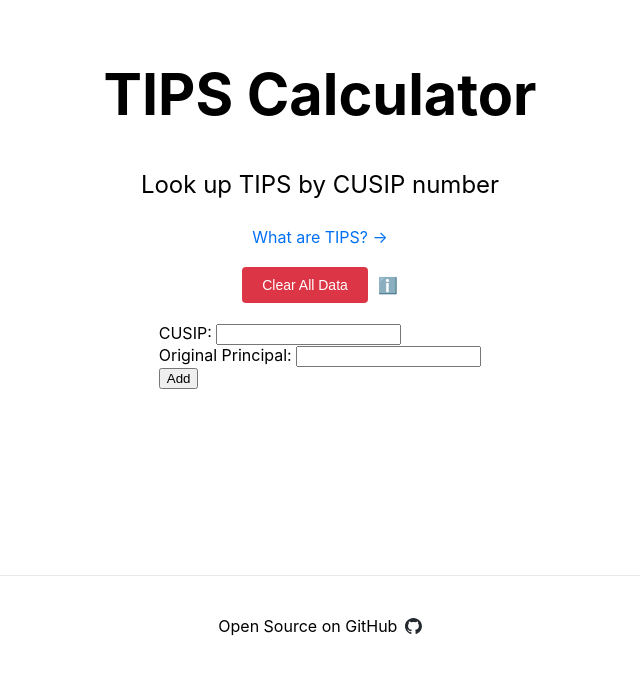
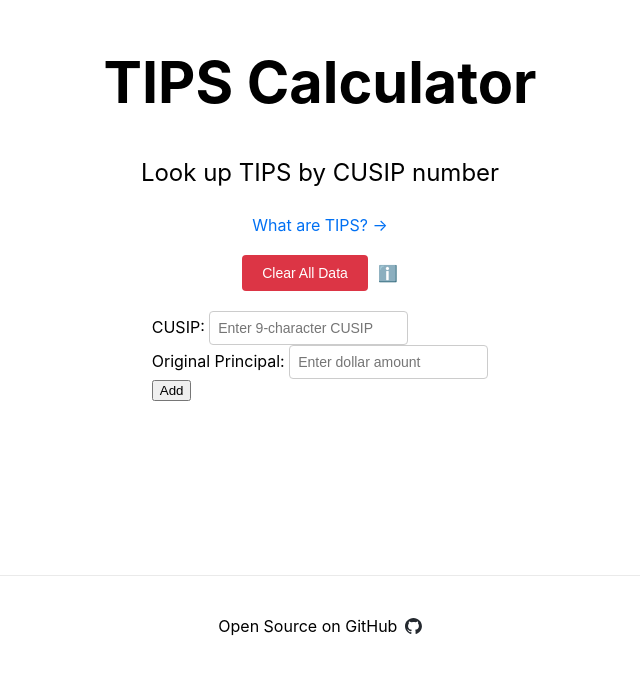
Before and after one commit to dabutvin/tips-calculator, a Next.js app: page / in a window 1280 px wide. Shown: the part 125-800 px from the top of the page, without its empty margins (320-960 px from the left). Built offline with nearby package versions, Linux system fonts and the light colour scheme.

Commit message:
validation for cusip inputs

```diff
--- a/app/page.js
+++ b/app/page.js
@@ -34,7 +34,7 @@ export default function Home() {
                             fontSize: '16px',
                             display: 'inline-flex',
                             alignItems: 'center',
-                            gap: '8px'
+                            gap: '8px',
                         }}
                     >
                         What are TIPS? →
--- a/components/cusipDetails.js
+++ b/components/cusipDetails.js
@@ -74,14 +74,16 @@ export default function CusipDetails({ cusip, originalPrincipal }) {
     if (error) {
         return (
             <div className={styles.cusipDetails}>
-                <div style={{
-                    color: '#dc3545',
-                    backgroundColor: '#f8d7da',
-                    border: '1px solid #f5c6cb',
-                    borderRadius: '4px',
-                    padding: '10px',
-                    marginBottom: '10px'
-                }}>
+                <div
+                    style={{
+                        color: '#dc3545',
+                        backgroundColor: '#f8d7da',
+                        border: '1px solid #f5c6cb',
+                        borderRadius: '4px',
+                        padding: '10px',
+                        marginBottom: '10px',
+                    }}
+                >
                     <strong>Error:</strong> {error}
                 </div>
                 <table>
--- a/components/cusipList.js
+++ b/components/cusipList.js
@@ -10,12 +10,15 @@ import {
     removeCusipFromStorage,
     isLocalStorageAvailable,
 } from '../utils/localStorage'
+import { validateCusip, validateOriginalPrincipal } from '../utils/validation'
 
 export default function CusipList() {
     const [cusips, setCusips] = useState([])
     const [storageAvailable, setStorageAvailable] = useState(true)
     const [loading, setLoading] = useState(true)
     const [notification, setNotification] = useState(null)
+    const [cusipError, setCusipError] = useState('')
+    const [originalPrincipalError, setOriginalPrincipalError] = useState('')
 
     // Show notification helper (only for errors)
     const showNotification = (message, type = 'error') => {
@@ -59,9 +62,26 @@ export default function CusipList() {
     const handleNewCusip = (event) => {
         event.preventDefault()
 
+        const cusipId = event.target['cusipId'].value.trim()
+        const originalPrincipal = event.target['originalPrincipal'].value.trim()
+
+        // Validate CUSIP before submission
+        const validationError = validateCusip(cusipId)
+        if (validationError) {
+            setCusipError(validationError)
+            return
+        }
+
+        // Validate original principal before submission
+        const originalPrincipalValidationError = validateOriginalPrincipal(originalPrincipal)
+        if (originalPrincipalValidationError) {
+            setOriginalPrincipalError(originalPrincipalValidationError)
+            return
+        }
+
         const newCusip = {
-            cusipId: event.target['cusipId'].value,
-            originalPrincipal: event.target['originalPrincipal'].value,
+            cusipId: cusipId,
+            originalPrincipal: originalPrincipal,
         }
 
         // Update local state
@@ -77,6 +97,9 @@ export default function CusipList() {
             }
         }
 
+        // Reset form
+        setCusipError('')
+        setOriginalPrincipalError('')
         event.target.reset()
     }
 
@@ -121,14 +144,64 @@ export default function CusipList() {
             <form onSubmit={handleNewCusip}>
                 <div>
                     <label>
-                        CUSIP: <input name="cusipId" type="text" required />
+                        CUSIP:{' '}
+                        <input
+                            name="cusipId"
+                            type="text"
+                            maxLength={9}
+                            placeholder="Enter 9-character CUSIP"
+                            style={{
+                                border: cusipError ? '2px solid #dc3545' : '1px solid #ccc',
+                                borderRadius: '4px',
+                                padding: '8px',
+                                fontSize: '14px',
+                            }}
+                            required
+                        />
                     </label>
+                    {cusipError && (
+                        <div
+                            style={{
+                                color: '#dc3545',
+                                fontSize: '12px',
+                                marginTop: '4px',
+                                marginBottom: '8px',
+                            }}
+                        >
+                            {cusipError}
+                        </div>
+                    )}
                 </div>
                 <div>
                     <label>
                         Original Principal:{' '}
-                        <input name="originalPrincipal" type="number" required />
+                        <input
+                            name="originalPrincipal"
+                            type="number"
+                            placeholder="Enter dollar amount"
+                            style={{
+                                border: originalPrincipalError
+                                    ? '2px solid #dc3545'
+                                    : '1px solid #ccc',
+                                borderRadius: '4px',
+                                padding: '8px',
+                                fontSize: '14px',
+                            }}
+                            required
+                        />
                     </label>
+                    {originalPrincipalError && (
+                        <div
+                            style={{
+                                color: '#dc3545',
+                                fontSize: '12px',
+                                marginTop: '4px',
+                                marginBottom: '8px',
+                            }}
+                        >
+                            {originalPrincipalError}
+                        </div>
+                    )}
                 </div>
                 <button type="submit">Add</button>
             </form>
--- /dev/null
+++ b/utils/validation.js
@@ -0,0 +1,42 @@
+/**
+ * Validation utilities for the tips calculator application
+ */
+
+/**
+ * Validates a CUSIP (Committee on Uniform Securities Identification Procedures)
+ * @param {string} cusip - The CUSIP to validate
+ * @returns {string} - Empty string if valid, error message if invalid
+ */
+export const validateCusip = (cusip) => {
+    if (!cusip) {
+        return 'CUSIP is required'
+    }
+
+    if (cusip.length !== 9) {
+        return 'CUSIP must be exactly 9 characters long'
+    }
+
+    return ''
+}
+
+/**
+ * Validates that a value is a positive number for original principal
+ * @param {string|number} value - The value to validate
+ * @returns {string} - Empty string if valid, error message if invalid
+ */
+export const validateOriginalPrincipal = (value) => {
+    if (!value) {
+        return 'Original principal is required'
+    }
+
+    const numValue = parseFloat(value)
+    if (isNaN(numValue)) {
+        return 'Original principal must be a valid number'
+    }
+
+    if (numValue <= 0) {
+        return 'Original principal must be greater than zero'
+    }
+
+    return ''
+}
```
Also changed, not shown: app/resources/page.js (+87 -49 lines), actions/treasuryApi.js (line endings or trailing spaces).
